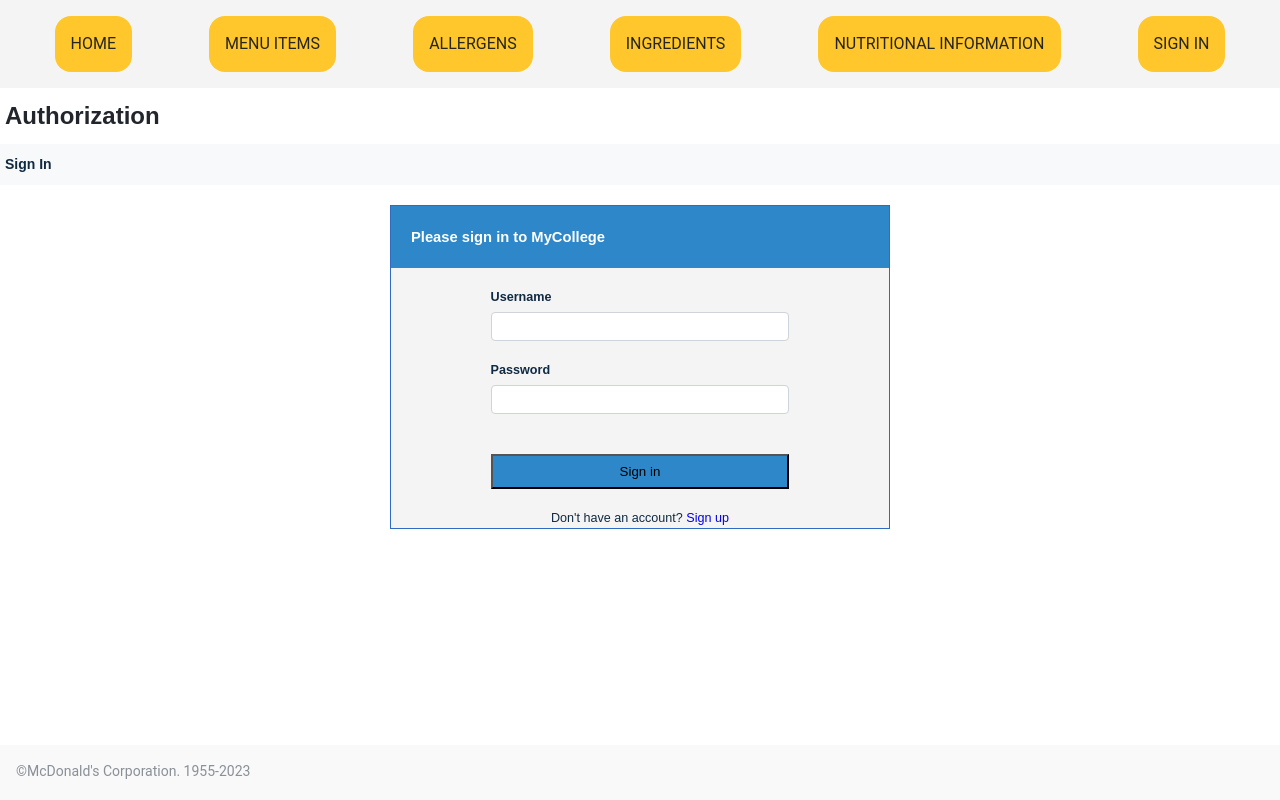
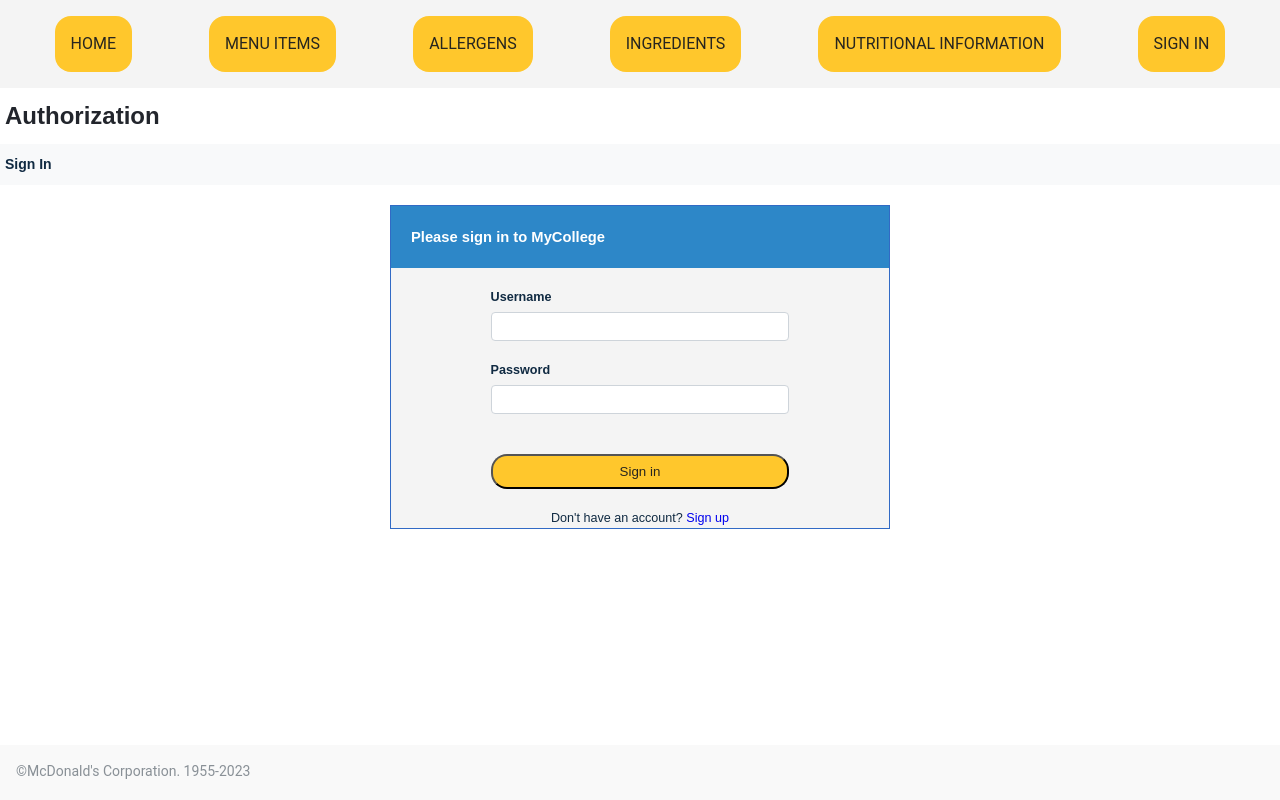
Before and after one commit to GFD1998/NEWM-N425_Group-4, a React (Create React App) app in the folder mcdonald-client/: page /signin in a window 1280 px wide. Built offline with nearby package versions, Linux system fonts and the light colour scheme.

Commit message:
Update auth.css

```diff
--- a/mcdonald-client/src/pages/auth/auth.css
+++ b/mcdonald-client/src/pages/auth/auth.css
@@ -55,7 +55,17 @@
     width: 100%;
     height: 35px;
     margin-top: 20px;
-    background-color: var(--clr-primary-4);
+    border-radius: 1rem;
+    background-color: #FFC72C;
+    color: #27251F !important;
+    transition: color 0.5s, background-color 0.5s, border-radius 0.5s;
+}
+.form-auth .form-button Button:hover {
+    color: #FFC72C !important;
+    background-color: #27251F;
+    border-radius: 1.1rem;
+    /* padding: 10px; */
+    cursor: pointer;
 }
 
 .form-auth .form-footer {
```
